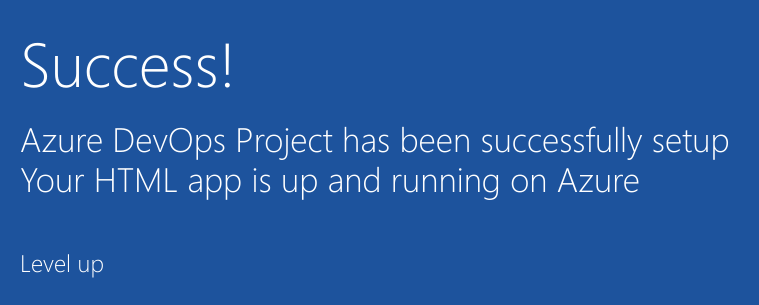
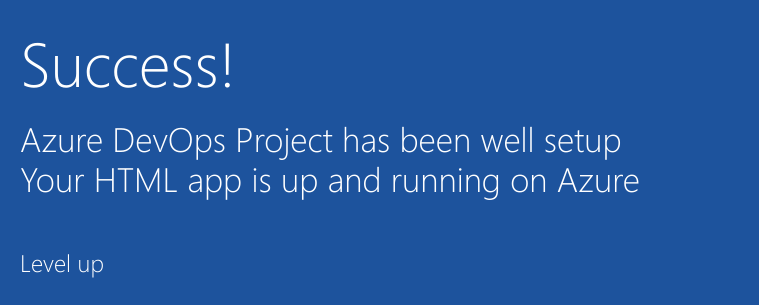
Before and after one commit to jkdeepak/Assignment-2, a plain HTML site: page index.html in a window 1280 px wide. Shown: the part 352-657 px from the top of the page, 205-964 px from the left. Drawn offline with Linux system fonts and the light colour scheme.

Commit message:
Changes made in branch2

```diff
--- a/index.html
+++ b/index.html
@@ -19,7 +19,7 @@
         </div>
             <div class="content-body">
                 <div class="success-text">Success!</div>
-                <div class="description line-1"> Azure DevOps Project has been successfully setup</div>
+                <div class="description line-1"> Azure DevOps Project has been well setup</div>
                 <div class="description line-2"> Your HTML app is up and running on Azure</div>
                 <div class="next-steps-container">
                     <div class="next-steps-header">Level up</div>
```
